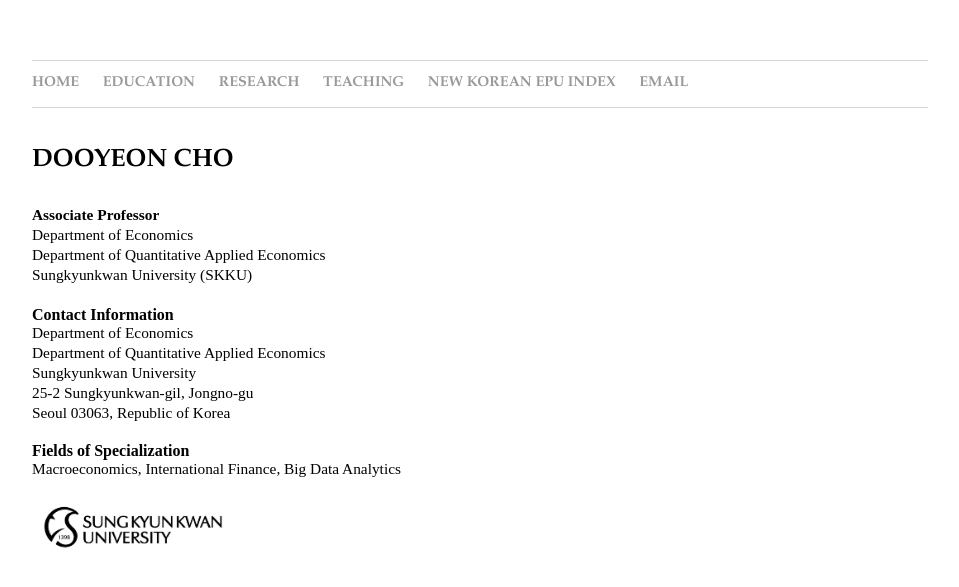
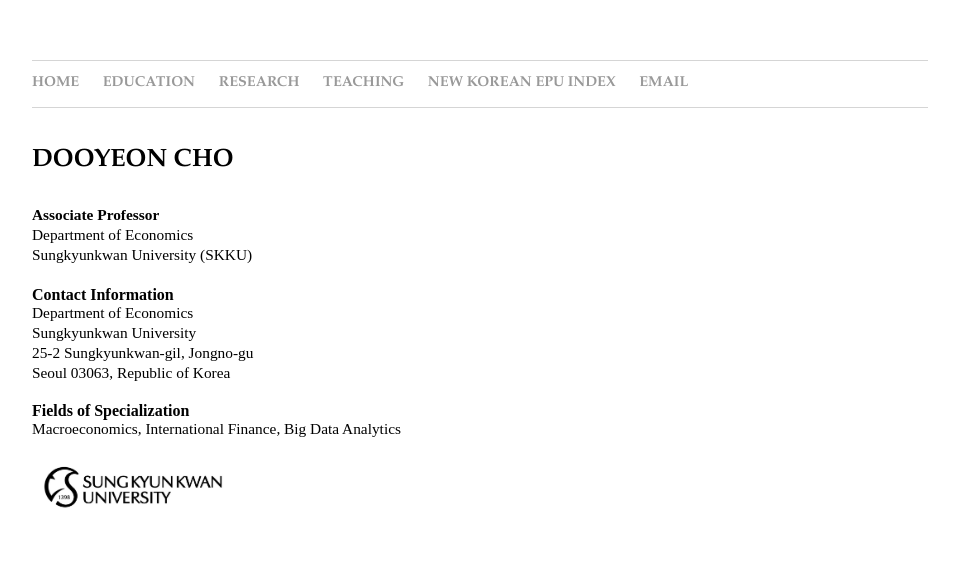
Before and after one commit to dooyeoncho/dooyeoncho.github.io, a Jekyll site: the page built from index.html, in a window 1280 px wide. Shown: the top 587 px of the page, without its empty margins (160-1119 px from the left). Built offline with Jekyll 4.4.1, drawn with Linux system fonts in a browser that asks for light colours.

Commit message:
Update index.html

```diff
--- a/index.html
+++ b/index.html
@@ -7,14 +7,12 @@
 <h1 class="headerstyle">Dooyeon Cho</h1>
         <div><b>Associate Professor</b></div>
 	<div>Department of Economics</div>
-	<div>Department of Quantitative Applied Economics</div>
 	<div>Sungkyunkwan University (SKKU) </div>&nbsp;
 </div>
 
 
 	<div> <b>Contact Information</b>
 		<div>Department of Economics</div>
-		<div>Department of Quantitative Applied Economics</div>
 		<div>Sungkyunkwan University</div>
 		<div>25-2 Sungkyunkwan-gil, Jongno-gu</div>
 		<div>Seoul 03063, Republic of Korea</div>
```
